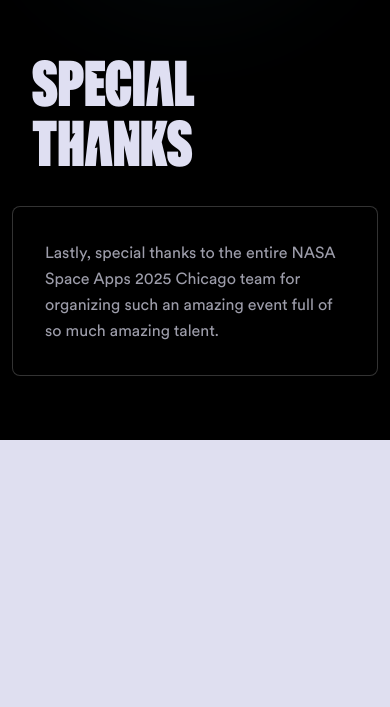
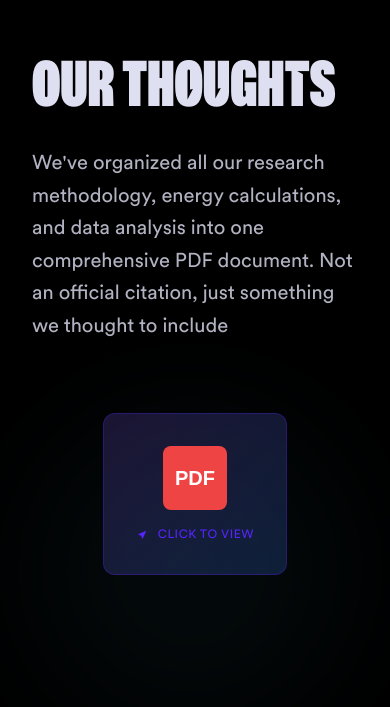
Before and after one commit to aliceli465/nasa2025, a React (Vite) app: page /who-we-are in a window 390 px wide. Shown: the part 3972-4679 px from the top of the page. Before the commit the page ends 4412 px from the top, so only its background shows below. Built offline with nearby package versions, Linux system fonts and the light colour scheme; a web font is replaced by a local one.

Commit message:
add citations

```diff
--- a/src/components/WhoWeAre.jsx
+++ b/src/components/WhoWeAre.jsx
@@ -69,15 +69,29 @@ const CreditItem = ({ title, description, link, icon }) => {
 };
 
 const DataSourceItem = ({ title, type, description, authors, year, link }) => {
+  const isOurDocumentation = type === "Our Documentation";
+
   return (
-    <div className="group relative overflow-hidden rounded-lg border-hsla bg-black/10 backdrop-blur-sm p-5 transition-all duration-300 hover:bg-black/20">
+    <div
+      className={`group relative overflow-hidden rounded-lg border-hsla backdrop-blur-sm p-5 transition-all duration-300 ${
+        isOurDocumentation
+          ? "bg-gradient-to-r from-violet-500/20 to-blue-500/20 border-violet-300/30 hover:from-violet-500/30 hover:to-blue-500/30"
+          : "bg-black/10 hover:bg-black/20"
+      }`}
+    >
       <div className="flex items-start justify-between">
         <div className="flex-1">
           <h4 className="special-font text-base font-zentry font-thin text-[#dfdff2] uppercase">
             {title}
           </h4>
           <div className="mt-1 flex items-center gap-2">
-            <span className="rounded-full bg-violet-300/20 px-2 py-1 font-circular-web text-xs text-[#dfdff2]/80 uppercase tracking-wider">
+            <span
+              className={`rounded-full px-2 py-1 font-circular-web text-xs uppercase tracking-wider ${
+                isOurDocumentation
+                  ? "bg-gradient-to-r from-violet-400/30 to-blue-400/30 text-violet-200 font-semibold"
+                  : "bg-violet-300/20 text-[#dfdff2]/80"
+              }`}
+            >
               {type}
             </span>
             <span className="font-circular-web text-xs text-[#dfdff2]/60">
@@ -271,53 +285,7 @@ const WhoWeAre = () => {
     },
   ];
 
-  const dataSources = [
-    {
-      title: "GOCE Satellite Data",
-      type: "Dataset",
-      description:
-        "Earth gravitational field measurements for orbital mechanics modeling and satellite positioning algorithms.",
-      authors: "European Space Agency (ESA)",
-      year: "2009-2013",
-      link: "https://www.esa.int/Applications/Observing_the_Earth/The_Living_Planet_Programme/Earth_explorer/GOCE",
-    },
-    {
-      title: "LEO Satellite Constellation Optimization",
-      type: "Research Paper",
-      description:
-        "Machine learning approaches for optimizing satellite constellation deployment and communication scheduling.",
-      authors: "Zhang, K. et al.",
-      year: "2023",
-      link: "https://arxiv.org/abs/2301.04567",
-    },
-    {
-      title: "NASA Space Apps Challenge Dataset",
-      type: "Competition Data",
-      description:
-        "Curated dataset from NASA Space Apps Challenge containing satellite orbital parameters and atmospheric models.",
-      authors: "NASA Space Apps Team",
-      year: "2025",
-      link: "https://spaceappschallenge.org/",
-    },
-    {
-      title: "Starlink Constellation Data",
-      type: "Public Dataset",
-      description:
-        "Historical orbital parameters and constellation performance data for LEO satellite network analysis.",
-      authors: "SpaceX",
-      year: "2019-Present",
-      link: "https://www.spacex.com/starlink",
-    },
-    {
-      title: "Space Environment Data Analysis",
-      type: "Research Paper",
-      description:
-        "Space weather patterns and their impact on satellite communication reliability in LEO environments.",
-      authors: "Johnson, M.A. & Chen, L.",
-      year: "2024",
-      link: "https://doi.org/10.1016/j.ast.2024.105123",
-    },
-  ];
+  // Removed dataSources array since we're redesigning the section
 
   return (
     <main className="relative min-h-screen w-full bg-black">
@@ -365,24 +333,52 @@ const WhoWeAre = () => {
         </div>
       </section>
 
-      {/* Data Sources Section */}
-      {/* <section className="data-sources-section relative z-10 py-16">
+      {/* Research Documentation Section */}
+      <section className="research-docs-section relative z-10 py-16">
         <div className="container mx-auto px-3 md:px-10">
-          <div className="mb-8 px-5">
-            <h2 className="special-font text-6xl font-zentry font-thin text-[#dfdff2] uppercase md:text-8xl">
-              Scie<b>ntific</b> S<b>ou</b>rces
-            </h2>
-          </div>
+          <div className="flex flex-col lg:flex-row items-center gap-12">
+            {/* Left side - Text content */}
+            <div className="flex-1 px-5">
+              <h2 className="special-font text-6xl font-zentry font-thin text-[#dfdff2] uppercase md:text-8xl mb-8">
+                Ou<b>r</b> Th<b>ou</b>gh<b>ts</b>
+              </h2>
+              <p className="text-xl font-circular-web text-[#dfdff2]/80 leading-relaxed mb-6">
+                We've organized all our research methodology, energy
+                calculations, and data analysis into one comprehensive PDF
+                document. Not an official citation, just something we thought to
+                include
+              </p>
+            </div>
 
-          <div className="space-y-4">
-            {dataSources.map((source, index) => (
-              <div key={index} className="data-source-item">
-                <DataSourceItem {...source} />
-              </div>
-            ))}
+            {/* Right side - PDF Document */}
+            <div className="flex-shrink-0">
+              <a
+                href="/naasa energy calculations.pdf"
+                target="_blank"
+                rel="noopener noreferrer"
+                className="group block"
+              >
+                <div className="relative bg-gradient-to-br from-violet-500/20 to-blue-500/20 border border-violet-300/30 rounded-xl p-8 hover:from-violet-500/30 hover:to-blue-500/30 transition-all duration-300 hover:scale-105 hover:shadow-2xl hover:shadow-violet-500/20">
+                  {/* PDF Icon */}
+                  <div className="flex items-center justify-center mb-4">
+                    <div className="w-16 h-16 bg-red-500 rounded-lg flex items-center justify-center group-hover:bg-red-400 transition-colors">
+                      <span className="text-white font-bold text-xl">PDF</span>
+                    </div>
+                  </div>
+
+                  {/* Click indicator */}
+                  <div className="flex items-center justify-center gap-2 text-violet-300 group-hover:text-violet-200 transition-colors">
+                    <TiLocationArrow className="text-sm" />
+                    <span className="font-circular-web text-xs uppercase tracking-wider">
+                      Click to View
+                    </span>
+                  </div>
+                </div>
+              </a>
+            </div>
           </div>
         </div>
-      </section> */}
+      </section>
 
       {/* Special Thanks */}
       <section className="relative z-10 py-16">
@@ -393,7 +389,7 @@ const WhoWeAre = () => {
             </h2>
           </div>
           <div className="border-hsla rounded-lg bg-black/20 backdrop-blur-sm p-8">
-            <p className="font-circular-web text-[#dfdff2]/70 leading-relaxed">
+            <p className="text-xl font-circular-web text-[#dfdff2]/80 leading-relaxed mb-6">
               Lastly, special thanks to the entire NASA Space Apps 2025 Chicago
               team for organizing such an amazing event full of so much amazing
               talent.
```
Also changed, not shown: 1 other file (tests, documents, lock files or other folders).
